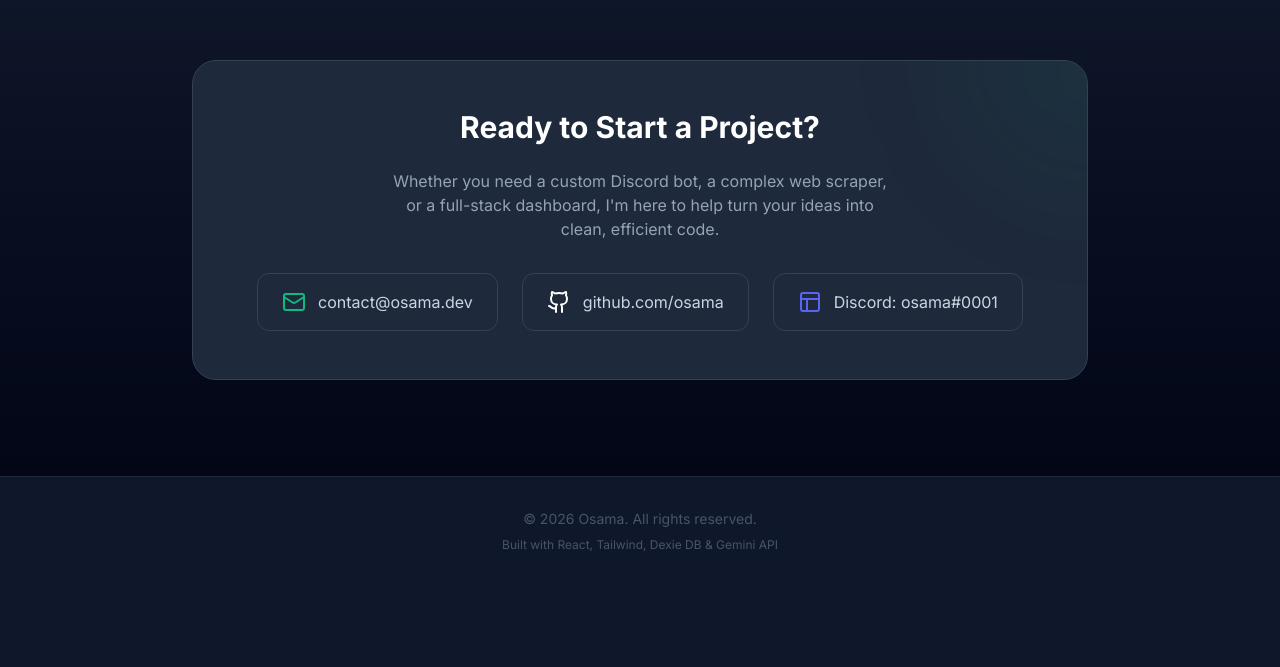
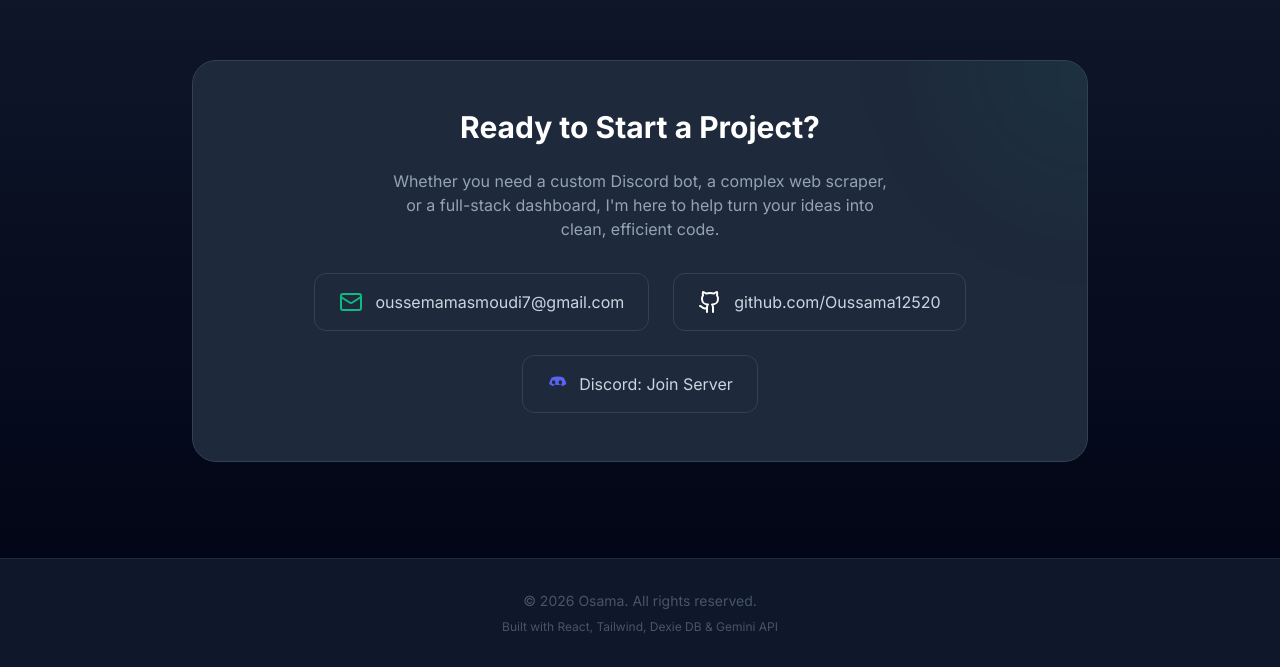
Before and after one commit to Oussama12520/OSAMA-portfolio, a React (Vite) app: page / in a window 1280 px wide. Shown: the part 1578-2245 px from the top of the page. Before the commit the page ends 2163 px from the top, so only its background shows below. Built offline with nearby package versions, Linux system fonts and the light colour scheme; no server answers.

Commit message:
Update contact links (Discord, GitHub, Email) and icons

```diff
--- a/App.tsx
+++ b/App.tsx
@@ -304,17 +304,19 @@ const App: React.FC = () => {
         </p>
 
         <div className="flex flex-wrap justify-center gap-6">
-          <a href="#" className="flex items-center gap-3 text-slate-300 hover:text-white transition-colors bg-slate-800 hover:bg-slate-700 px-6 py-4 rounded-xl border border-slate-700">
+          <a href="mailto:oussemamasmoudi7@gmail.com" className="flex items-center gap-3 text-slate-300 hover:text-white transition-colors bg-slate-800 hover:bg-slate-700 px-6 py-4 rounded-xl border border-slate-700">
             <Mail className="text-primary" />
-            <span>contact@osama.dev</span>
+            <span>oussemamasmoudi7@gmail.com</span>
           </a>
-          <a href="#" className="flex items-center gap-3 text-slate-300 hover:text-white transition-colors bg-slate-800 hover:bg-slate-700 px-6 py-4 rounded-xl border border-slate-700">
+          <a href="https://github.com/Oussama12520" className="flex items-center gap-3 text-slate-300 hover:text-white transition-colors bg-slate-800 hover:bg-slate-700 px-6 py-4 rounded-xl border border-slate-700">
             <Github className="text-white" />
-            <span>github.com/osama</span>
+            <span>github.com/Oussama12520</span>
           </a>
-          <a href="#" className="flex items-center gap-3 text-slate-300 hover:text-white transition-colors bg-slate-800 hover:bg-slate-700 px-6 py-4 rounded-xl border border-slate-700">
-            <Layout className="text-[#5865F2]" />
-            <span>Discord: osama#0001</span>
+          <a href="https://discord.gg/Hw3spF8R6H" className="flex items-center gap-3 text-slate-300 hover:text-white transition-colors bg-slate-800 hover:bg-slate-700 px-6 py-4 rounded-xl border border-slate-700">
+            <svg width="20" height="20" viewBox="0 0 24 24" fill="currentColor" className="text-[#5865F2]" xmlns="http://www.w3.org/2000/svg">
+              <path d="M20.317 4.3698a19.7913 19.7913 0 00-4.8851-1.5152c-.0741.1345-.157.305-.2137.4398-1.5312-.2286-3.053-.2286-4.562 0-.0567-.1348-.1396-.3053-.2137-.4398a19.7913 19.7913 0 00-4.8851 1.5152 19.9122 19.9122 0 00-3.0305 7.6806 20.354 20.354 0 005.101 2.5714c.4048-.5534.7674-1.1447 1.085-1.7718-.549-.2082-1.0743-.4665-1.564-.7713a11.517 11.517 0 00.174-.1127 13.9114 13.9114 0 0011.082 0l.174.1127c-.4897.3048-1.015.5631-1.564.7713.3176.6271.6802 1.2184 1.085 1.7718a20.2709 20.2709 0 005.101-2.5714 19.9122 19.9122 0 00-3.0305-7.6806zM8.02 12.278c-1.1825 0-2.1569-1.0857-2.1569-2.419 0-1.3332.9555-2.4189 2.157-2.4189 1.2108 0 2.1757 1.095 2.1568 2.419 0 1.3332-.9555 2.4189-2.1569 2.4189zm7.9748 0c-1.1825 0-2.1569-1.0857-2.1569-2.419 0-1.3332.9554-2.4189 2.157-2.4189 1.2107 0 2.1756 1.095 2.1568 2.419 0 1.3332-.946 2.4189-2.157 2.4189z" />
+            </svg>
+            <span>Discord: Join Server</span>
           </a>
         </div>
       </div>
```
